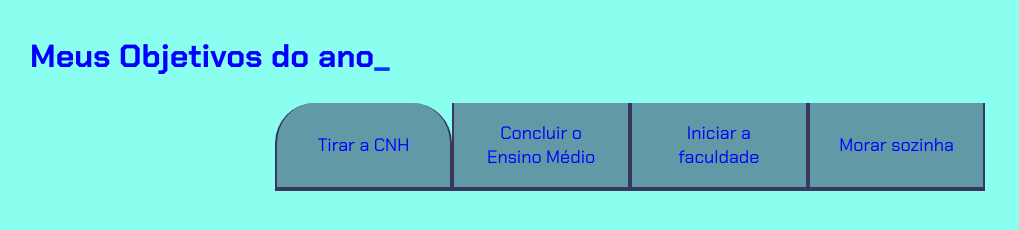
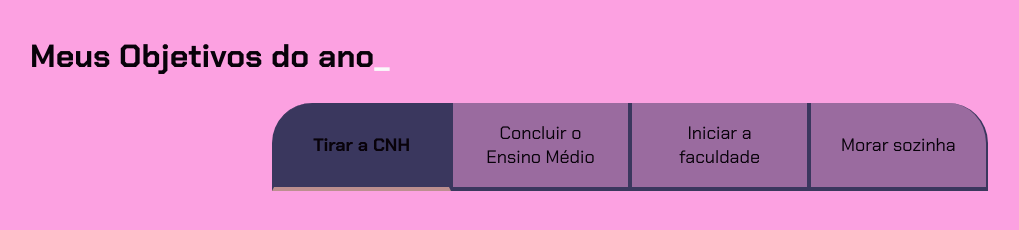
Before and after one commit to thaaysf/Projeto-de-vida, a plain HTML site: page index.html in a window 1280 px wide. Shown: the whole page, without its empty margins (10-1029 px from the left). Drawn offline with Linux system fonts and the light colour scheme.

Commit message:
Add files via upload

```diff
--- a/index.html
+++ b/index.html
@@ -12,7 +12,7 @@
     <section class="conteudo-principal">
         <h2 class="titulo-principal">Meus Objetivos do ano<span>_</span></h2>
         <div class="botoes">
-            <button class="botao">Tirar a CNH</button>
+            <button class="botao ativo">Tirar a CNH</button>
             <button class="botao">Concluir o Ensino Médio</button>
             <button class="botao">Iniciar a faculdade</button>
             <button class="botao">Morar sozinha</button>
--- a/style.css
+++ b/style.css
@@ -1,9 +1,9 @@
 @import url('https://fonts.googleapis.com/css2?family=Chakra+Petch:wght@400;700&display=swap');
 
 :root {
-    --cor-de-fundo: #8affef;
-    --verde:rgb(6, 52, 254);
-    --branco: #0000ff;
+    --cor-de-fundo: #fca1e1;
+    --verde:rgb(250, 250, 251);
+    --branco: #08020a;
     --botao-ativo: #3A375E;
     --botao-inativo: rgba(58, 55, 94, 0.5);
     --texto-fundo: rgba(58, 55, 94, 0.3);
@@ -60,7 +60,21 @@ body {
     display: block;
 }
 
+.ativo{
+    background-color: var(--botao-ativo);
+    border-bottom: 4px solid rosybrown;
+    font-weight: bold;
+}
+
 @media screen and (min-width: 768px){
     .botoes {
         display: flex;
     }
+    .botao:first-child{
+        border-radius: 40px 0 0 0;
+    }
+    .botao:last-child{
+        border-radius: 0 40px 0 0;
+    }
+
+}
```
